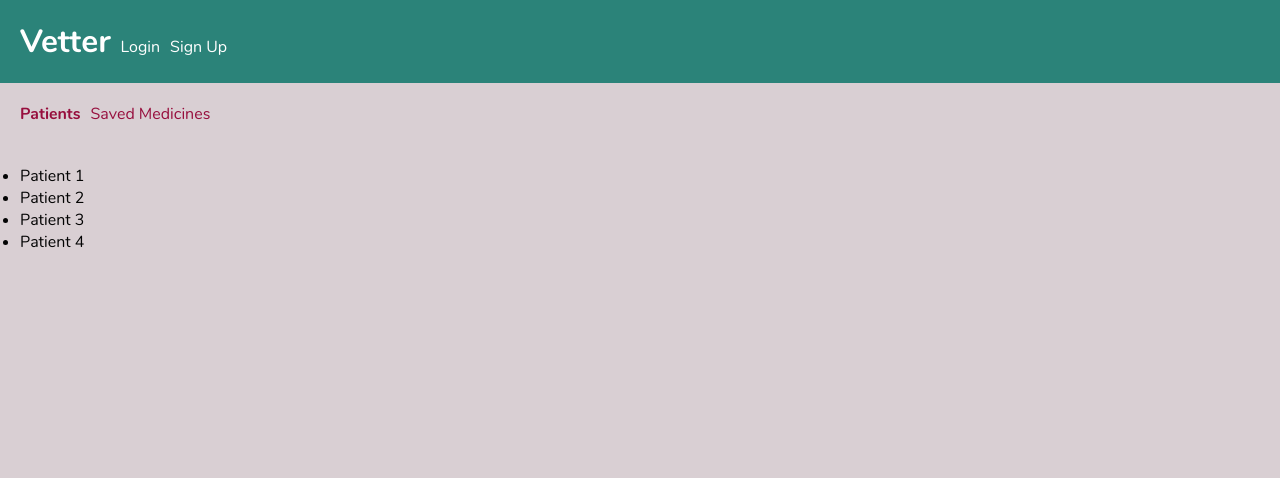
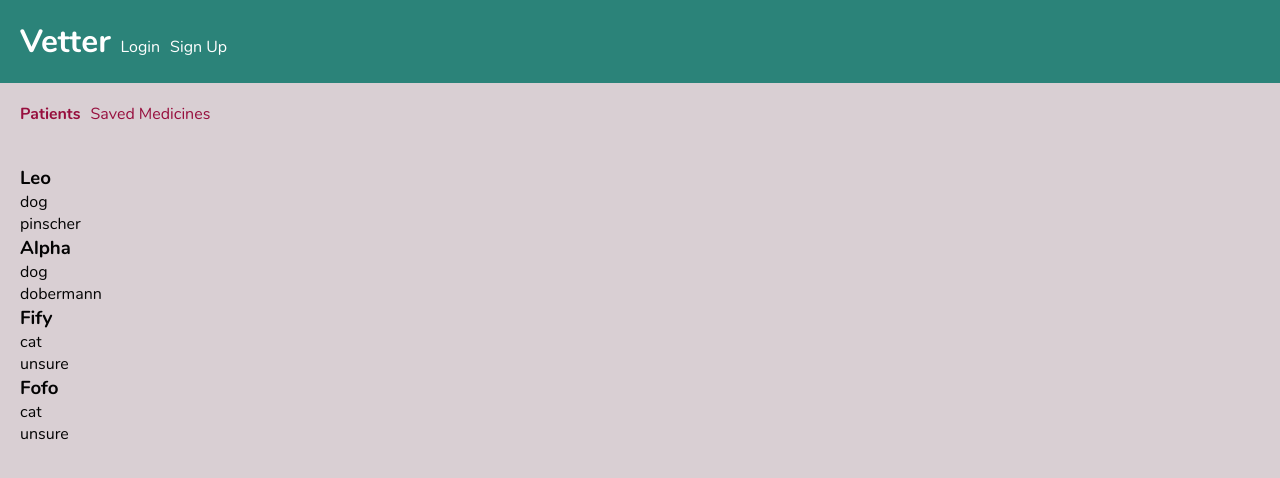
Before and after one commit to rafaelalma/vetter-client, a React (Create React App) app: page /dashboard/patients in a window 1280 px wide. Shown: the top 478 px of the page. Built offline with nearby package versions, Linux system fonts and the light colour scheme; data requests are answered from the project's data file.

Commit message:
Refactor PatientList component

```diff
--- a/src/views/Dashboard/PatientsList/PatientsList.jsx
+++ b/src/views/Dashboard/PatientsList/PatientsList.jsx
@@ -1,12 +1,35 @@
+import { Loader } from "components/loaders";
+import useFetch from "hooks/useFetch.hook";
+import { useEffect, useState } from "react";
+import PatientCard from "./PatientCard/PatientCard";
 import "./PatientsList.scss";
 
 export default function PatientsList() {
+  const [patients, setPatients] = useState([]);
+  const { get, loading } = useFetch("http://localhost:3001/");
+
+  useEffect(() => {
+    (async () => {
+      try {
+        const data = await get("patients");
+        console.log(data);
+
+        setPatients(data);
+      } catch (error) {
+        console.error(error);
+      }
+    })();
+    // eslint-disable-next-line react-hooks/exhaustive-deps
+  }, []);
+
   return (
-    <ul className="PatientsList">
-      <li>Patient 1</li>
-      <li>Patient 2</li>
-      <li>Patient 3</li>
-      <li>Patient 4</li>
-    </ul>
+    <>
+      {loading && <Loader />}
+      <ul className="PatientsList">
+        {patients.map((patient) => (
+          <PatientCard key={patient.id} patient={patient} />
+        ))}
+      </ul>
+    </>
   );
 }
```
Also changed, not shown: 1 other file (tests, documents, lock files or other folders).
